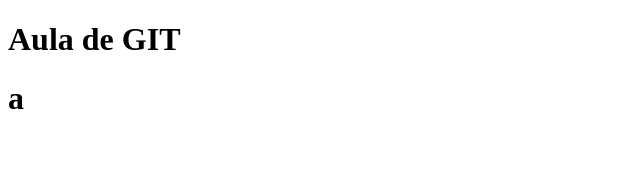
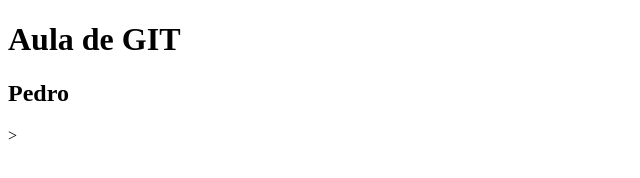
Before and after one commit to PheebThe1/projetogit, a plain HTML site: page index.html in a window 1280 px wide. Shown: the full height of the page, 0-640 px from the left. Drawn offline with Linux system fonts and the light colour scheme.

Commit message:
Nova versão

```diff
--- a/index.html
+++ b/index.html
@@ -7,6 +7,6 @@
 </head>
 <body>
     <h1>Aula de GIT</h1>
-    <h1>a</h1>
+    <h2>Pedro</h2>>
 </body>
 </html>
```
